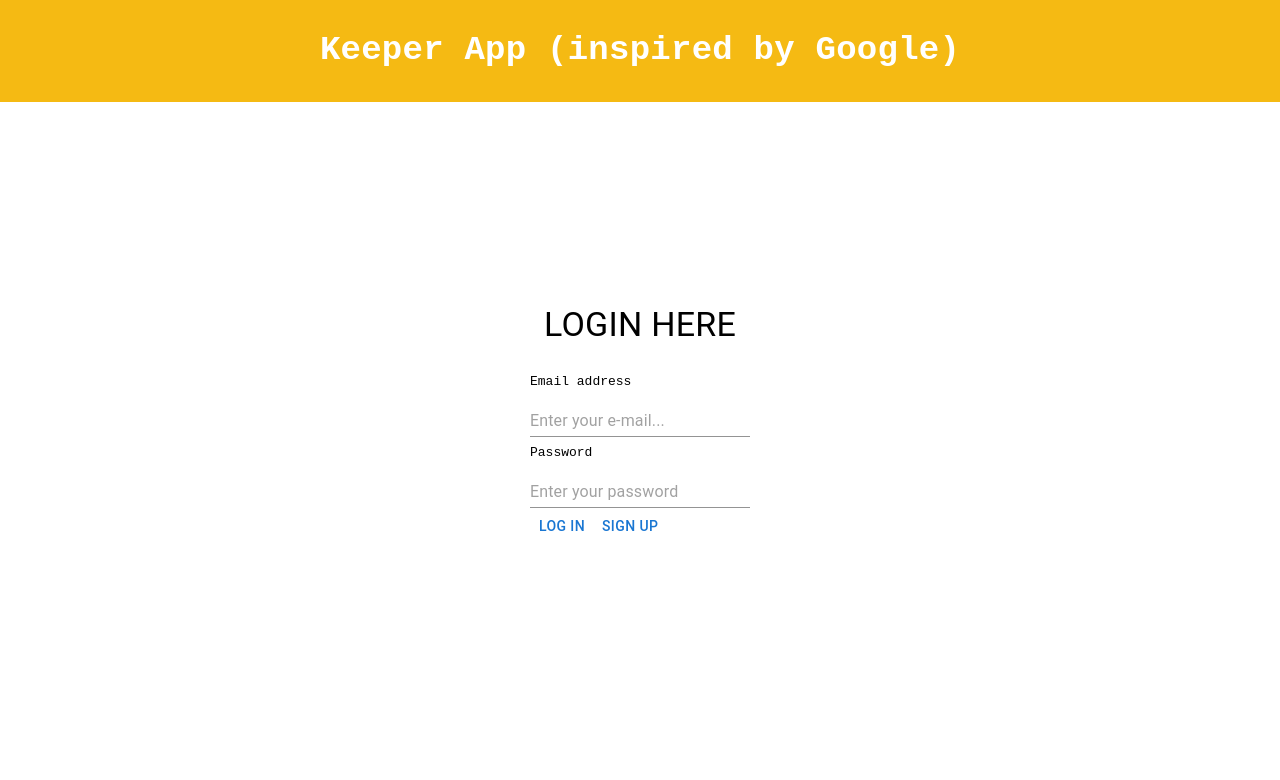
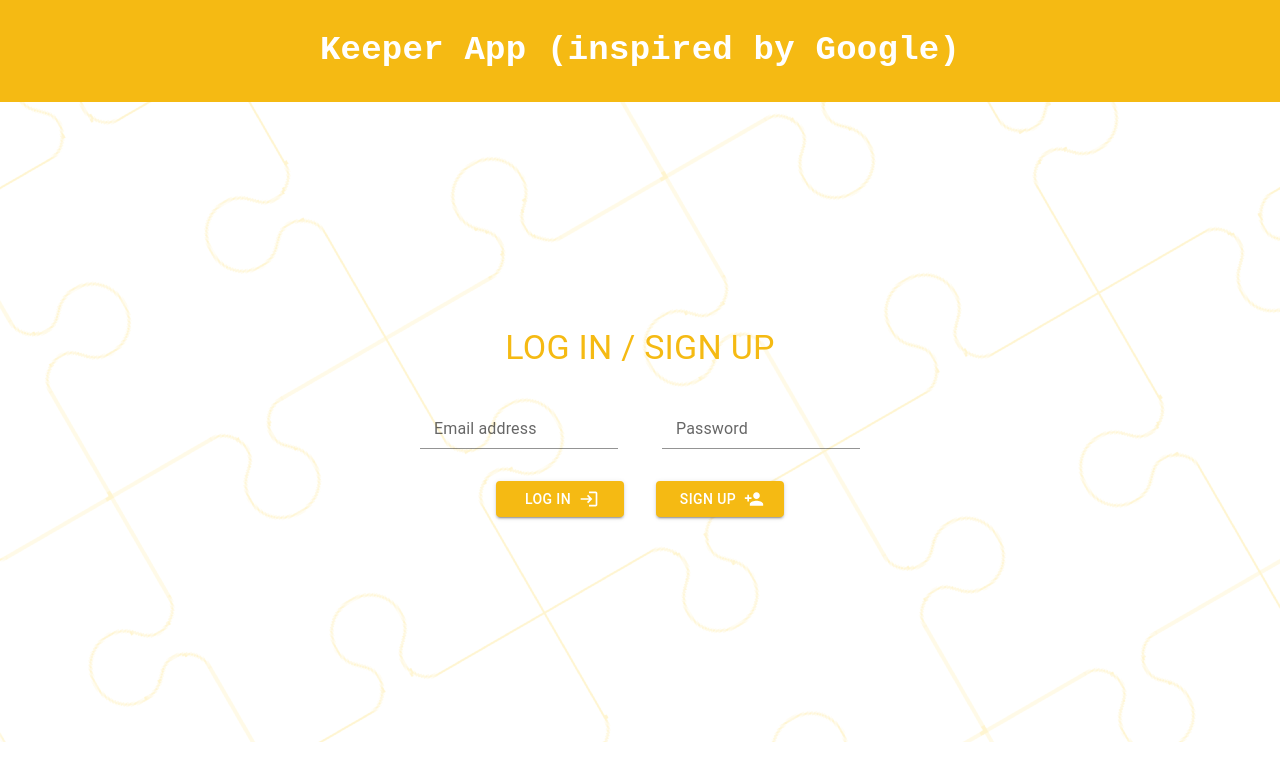
Before and after one commit to VikiMaiselman/KeeperApp, a React (Create React App) app in the folder keeper_frontend/: page / in a window 1280 px wide. Shown: the top 780 px of the page. Built offline with nearby package versions, Linux system fonts and the light colour scheme; no server answers.

Commit message:
authentication passp ort-local good version frontedn part

```diff
--- a/keeper_frontend/public/styles.css
+++ b/keeper_frontend/public/styles.css
@@ -13,6 +13,9 @@
     display: inline-block;
     font-family: monospace;
 }
+#root {
+    background-image: url('./pattern.png');
+}
 
 .header {
     text-align: center;
@@ -20,6 +23,14 @@
     margin: 15px;
     background-color: #f5ba13;
     color: white;
+}
+
+.content {
+    display: flex;
+    flex-direction: column;
+    align-items: center;
+    gap: 50px;
+    padding: 50px;
 }
 
 .autorization {
@@ -33,10 +44,16 @@
 }
 .authForm {
     display: flex;
-    flex-direction: column;
     justify-content: center;
     align-items: center;
-    gap: 5%;
+    gap: 10%;
+}
+.buttons {
+    width: 100%;
+    display: flex;
+    align-items: center;
+    justify-content: center;
+    gap: 2.5%;
 }
 
 .createArea {
@@ -50,14 +67,19 @@
 }
 .createArea form {
     width: 100%;
+    min-width: 500px;
     display: flex;
     flex-direction: column;
     justify-content: center;
     align-items: center;
 }
 
+.notesContainer {
+    min-width: 100%;
+}
 .note {
     max-width: 300px;
+    min-width: 300px;
     padding: 15px;
     margin: 25px;
     display: flex;
@@ -83,3 +105,8 @@
     font-size: 1.0rem;
     font-weight: lighter;
 }
+
+.logoutBtn {
+    width: 10%;
+    margin: auto;
+}
--- a/keeper_frontend/src/components/App.jsx
+++ b/keeper_frontend/src/components/App.jsx
@@ -1,52 +1,68 @@
-import React, { useEffect, useState } from "react";
+import React, { useState, useEffect } from "react";
+import LogoutIcon from '@mui/icons-material/Logout';
 import axios from "axios";
 import Header from "./Header";
 import MainPage from "./MainPage";
 import AuthenticationPage from "./AuthenticationPage";
+import Btn from "./Btn";
 
 const url = "http://localhost:3005";
+const headers = {
+  "Content-Type": "application/json",
+  "Access-Control-Allow-Origin": "http://localhost:3000",
+};
+
 
 export default function App() {
-  const [isAuthenticated, setIsAuthenticated] = useState(false);
-  const [currentUser, setCurrentUser] = useState('');
-  const [notes, setNotes] = useState([]);
+  const isUserAuthenticated = async () => {
+    try {
+      const response = await axios.get(`${url}/isAuthenticated`, { withCredentials: true }, headers);
+      setIsAuthenticated(response.data);
+      await getNotes();
+    } catch (error) {
+      console.error(error);
+    }
+  }
 
   const getNotes = async function() {
     try {
-      const {data} = await axios.get(`${url}/${currentUser}`, { withCredentials: true });
-      const userNotes = data[0].notes;
-
+      const data = await axios.get(url, { withCredentials: true }, headers);
+      const userNotes = data.data.notes;
       setNotes(userNotes);
     } catch (error) {
       console.error(error);
     }
   }
 
-  // GET request should be executed on each render (no 2nd param specified)
+  const [isAuthenticated, setIsAuthenticated] = useState(false);
+  const [notes, setNotes] = useState([]);
+
   useEffect(() => {
-    getNotes();
-  });
+    const initializeApp = async () => {
+      await isUserAuthenticated();
+    };
 
-  const logOut = () => {
-    setIsAuthenticated(false);
+    initializeApp();
+  }, []); // Empty dependency array ensures this runs once on mount
+
+  const logOut = async () => {
+    const response = await axios.get(`${url}/logout`, { withCredentials: true }, headers);
+    setIsAuthenticated(response.data.isAuthenticated);
   }
 
   return (
     <div>
       <Header />
       {isAuthenticated ?
-      (<div>
-          <MainPage notes={notes} currentUser={currentUser}/>
-          <button onClick={logOut}>
-            Log Out
-          </button>
-       </div>) :
+      ( <div className="content">
+          <MainPage notes={notes} getNotes={getNotes}/>
+          <Btn text="Log Out" onClick={logOut} icon={<LogoutIcon />}/>
+        </div>) :
       ( <AuthenticationPage
           authorize={setIsAuthenticated}
-          setUser={setCurrentUser}
+          setNotes={setNotes}
         />)
       }
-
     </div>
   );
 };
--- a/keeper_frontend/src/components/AuthenticationPage.jsx
+++ b/keeper_frontend/src/components/AuthenticationPage.jsx
@@ -2,13 +2,15 @@
 import FormControl from '@mui/material/FormControl';
 import InputLabel from '@mui/material/InputLabel';
 import Input from '@mui/material/Input';
-import Button from '@mui/material/Button';
 import { Typography } from "@mui/material";
+import LoginIcon from '@mui/icons-material/Login';
+import PersonAddIcon from '@mui/icons-material/PersonAdd';
+import Btn from "./Btn";
 import axios from "axios";
 
 const url = "http://localhost:3005";
 
-export default function AuthenticationPage({authorize, setUser}) {
+export default function AuthenticationPage({authorize, setNotes}) {
     const [userData, setUserData] = useState({
         username: "",
         password: "",
@@ -21,50 +23,54 @@
         setUserData(updateUserData);
     }
 
-    const handleSignUp = async (event) => {
+    const handleSignUp = async () => {
         try {
             const headers = {
-              headers: {' content-type': 'application/json', withCredentials: true }
-            };
+                "Content-Type": "application/json",
+                "Access-Control-Allow-Origin": "http://localhost:3000",
+           };
 
-            const response = await axios.post(`${url}/register`, userData, headers);
+            const response = await axios.post(`${url}/register`, userData, { withCredentials: true}, headers);
             authorize(response.data.isAuthenticated);
-            setUser(response.data.user._id);
+            setNotes(response.data.notes)
         } catch (error) {
-            console.error( error.response);
+            alert(error.response.data.errorMsg);
+            console.error(error.response);
         }
     }
 
     const handleLogIn = async () => {
         try {
             const headers = {
-              headers: { 'content-type': 'application/json', withCredentials: true  }
-            };
+                "Content-Type": "application/json",
+                "Access-Control-Allow-Origin": "http://localhost:3000",
+           };
 
-            const response = await axios.post(`${url}/login`, userData, headers);
+            const response = await axios.post(`${url}/login`, userData, { withCredentials: true}, headers);
             authorize(response.data.isAuthenticated);
-            setUser(response.data.user._id);
+            setNotes(response.data.notes)
         } catch (error) {
-            console.error( error.response);
+            alert("Login failed. Check wether your username and/or password are correct.");
+            console.error(error.message);
         }
     }
 
     return (
         <div className="autorization">
-            <Typography variant="h4">LOGIN HERE</Typography>
+            <Typography variant="h4" sx={{color: "#f5ba13;"}}>LOG IN / SIGN UP</Typography>
             <div className="authForm">
             <FormControl>
-                <label htmlFor="username">Email address</label>
+                <InputLabel htmlFor="username">Email address</InputLabel>
                 <Input id="username" name="username" onChange={handleChange} value={userData.email} placeholder="Enter your e-mail..."/>
             </FormControl>
             <FormControl>
-                <label htmlFor="password">Password</label>
+                <InputLabel htmlFor="password">Password</InputLabel>
                 <Input id="password" name="password" onChange={handleChange} value={userData.password} placeholder="Enter your password"/>
-                <div>
-                    <Button onClick={handleLogIn}>Log In</Button>
-                    <Button onClick={handleSignUp}>Sign Up</Button>
-                </div>
             </FormControl>
+            </div>
+            <div class="buttons">
+                <Btn text="Log In" onClick={handleLogIn} icon={<LoginIcon />}/>
+                <Btn text="Sign Up" onClick={handleSignUp} icon={<PersonAddIcon />} />
             </div>
         </div>
     );
--- /dev/null
+++ b/keeper_frontend/src/components/Btn.jsx
@@ -0,0 +1,29 @@
+import React from "react";
+import Button from '@mui/material/Button';
+import { createTheme, ThemeProvider } from '@mui/material/styles';
+
+const theme = createTheme({
+    palette: {
+      ochre: {
+        main: '#CD9701',
+        contrastText: '#ffffff'
+      },
+      yellow: {
+        main: '#f5ba13',
+        contrastText: '#ffffff'
+      }
+    },
+  });
+
+
+export default function Btn({text, onClick, icon}) {
+    const color = text === 'Log Out' ? 'ochre' : 'yellow';
+
+    return (
+        <ThemeProvider theme={theme}>
+            <Button variant="contained" color={color} className="logoutBtn" endIcon={icon} onClick={onClick}>
+                {text}
+            </Button>
+        </ThemeProvider>
+    );
+}
--- a/keeper_frontend/src/components/CreateArea.jsx
+++ b/keeper_frontend/src/components/CreateArea.jsx
@@ -6,18 +6,17 @@
 
 const url = "http://localhost:3005";
 
-export default function CreateArea({curUser}) {
+export default function CreateArea({getNotes}) {
   const [note, setNote] = useState({
     title: "",
     contents: "",
-    currentUser: curUser,
   });
   const [toSendRequest, setToSendRequest] = useState(false);
 
   const handleInputChange = (event) => {
     const {name, value} = event.target;
     const updateNote = (prevState) => {
-        return {...prevState, [name]: value, currentUser: curUser}
+        return {...prevState, [name]: value}
     }
     setNote(updateNote);
   }
@@ -28,10 +27,11 @@
 
     try {
       const headers = {
-        headers: { 'content-type': 'application/json' }
+        "Content-Type": "application/json",
+        "Access-Control-Allow-Origin": "http://localhost:3000",
       };
-
-      await axios.post(url, note, headers);
+      await axios.post(url, note, { withCredentials: true}, headers);
+      await getNotes();
     } catch (error) {
       console.error(error)
     }
--- a/keeper_frontend/src/components/MainPage.jsx
+++ b/keeper_frontend/src/components/MainPage.jsx
@@ -3,23 +3,12 @@
 import CreateArea from "./CreateArea";
 import Note from "./Note";
 
-// import axios from "axios";
-// const url = "http://localhost:3005/logout";
-
-// const logOut = async () => {
-//     try {
-//         await axios.get(url)
-//     } catch (error) {
-//         console.error(error);
-//     }
-// }
-
-export default function MainPage({notes, currentUser}) {
+export default function MainPage({notes, getNotes}) {
     return (
-        <div>
-            <CreateArea curUser={currentUser}/>
+        <div className="notesContainer">
+            <CreateArea getNotes={getNotes}/>
             <Grid container spacing={0} className="main">
-                {notes.map((note, idx) => {
+                {notes.map((note) => {
                     return (
                         <Grid item md={8} lg={3}>
                             <Note
@@ -27,13 +16,12 @@
                                 id={note._id}
                                 title={note.title}
                                 contents={note.contents}
-                                curUser={currentUser}
+                                getNotes={getNotes}
                             />
                         </Grid>
                     )
                 })}
             </Grid>
-            {/* <button onClick={logOut}>Log Out</button> */}
         </div>
     );
 }
--- a/keeper_frontend/src/components/Note.jsx
+++ b/keeper_frontend/src/components/Note.jsx
@@ -5,26 +5,30 @@
 import axios from "axios";
 
 const url = "http://localhost:3005";
+const headers = {
+  "Content-Type": "application/json",
+  "Access-Control-Allow-Origin": "http://localhost:3000",
+};
 
 export default function Note(props) {
   const [note, setNote] = useState({
     title: props.title,
     contents: props.contents,
     id: props.id,
-    currentUser: props.curUser,
   });
 
   const handleInputChange = (event) => {
     const {name, value} = event.target;
     const updateNote = (prevState) => {
-      return {...prevState, currentUser: props.curUser, [name]: value}
+      return {...prevState, [name]: value}
     }
     setNote(updateNote);
   }
 
   const deleteNote = async ()  => {
     try {
-      await axios.delete(`${url}/delete/${note.id}/${note.currentUser}`);
+      await axios.delete(`${url}/delete/${note.id}`, { withCredentials: true }, headers);
+      await props.getNotes();
     } catch (error) {
       console.error(error);
     }
@@ -35,7 +39,8 @@
 
     event.target.blur();
     try {
-      await axios.put(`${url}/update/${note.id}/${note.currentUser}`, note);
+      await axios.put(`${url}/update/${note.id}`, note, { withCredentials: true}, headers);
+      await props.getNotes();
     } catch (error) {
       console.error(error);
     }
```
Also changed, not shown: keeper_frontend/public/pattern.png (added).
